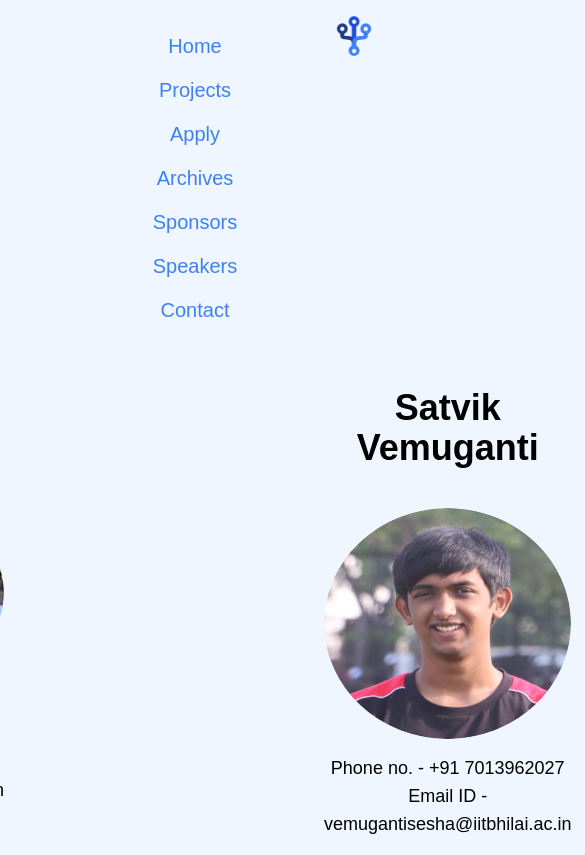
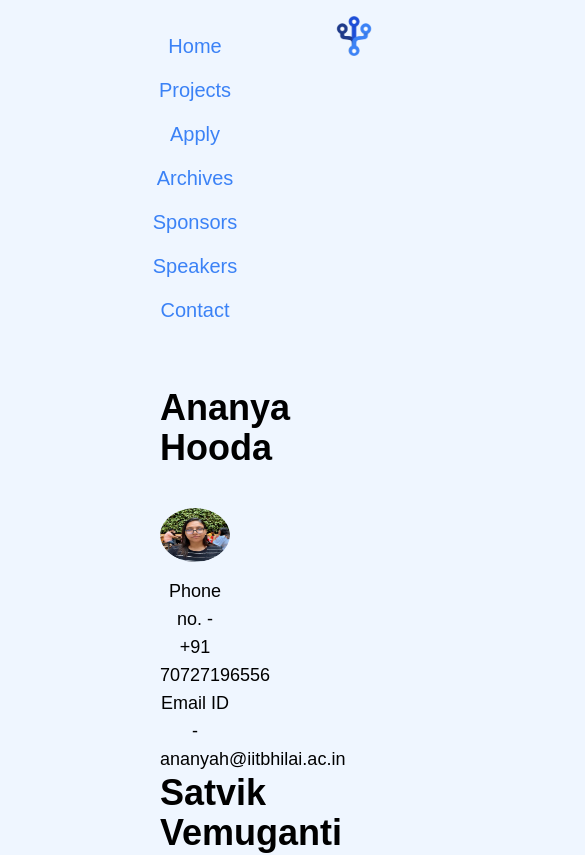
Before and after one commit to OpenLake/FOSS-Overflow, a Next.js app: page /contact in a window 390 px wide. Shown: the top 855 px of the page, 585 px wide, since content can reach past the window. Built offline with nearby package versions, Linux system fonts and the light colour scheme.

Commit message:
Update contact.js

```diff
--- a/pages/contact.js
+++ b/pages/contact.js
@@ -8,7 +8,7 @@ export default function sponshorship() {
 			<Head>
 				<title>Speakers | FOSS Overflow</title>
 			</Head>
-			<div className="w-100 py-12 flex flex-row justify-center text-center container m-auto max-w-prose ">
+			<div className="w-100 py-12 flex flex-col justify-center text-center container m-auto max-w-prose md:flex-row md:w-150 ">
 				<div className="px-40">
 					<h1 className="text-4xl md:text-3xl mb-8 font-title font-bold">
 						Ananya Hooda
```
